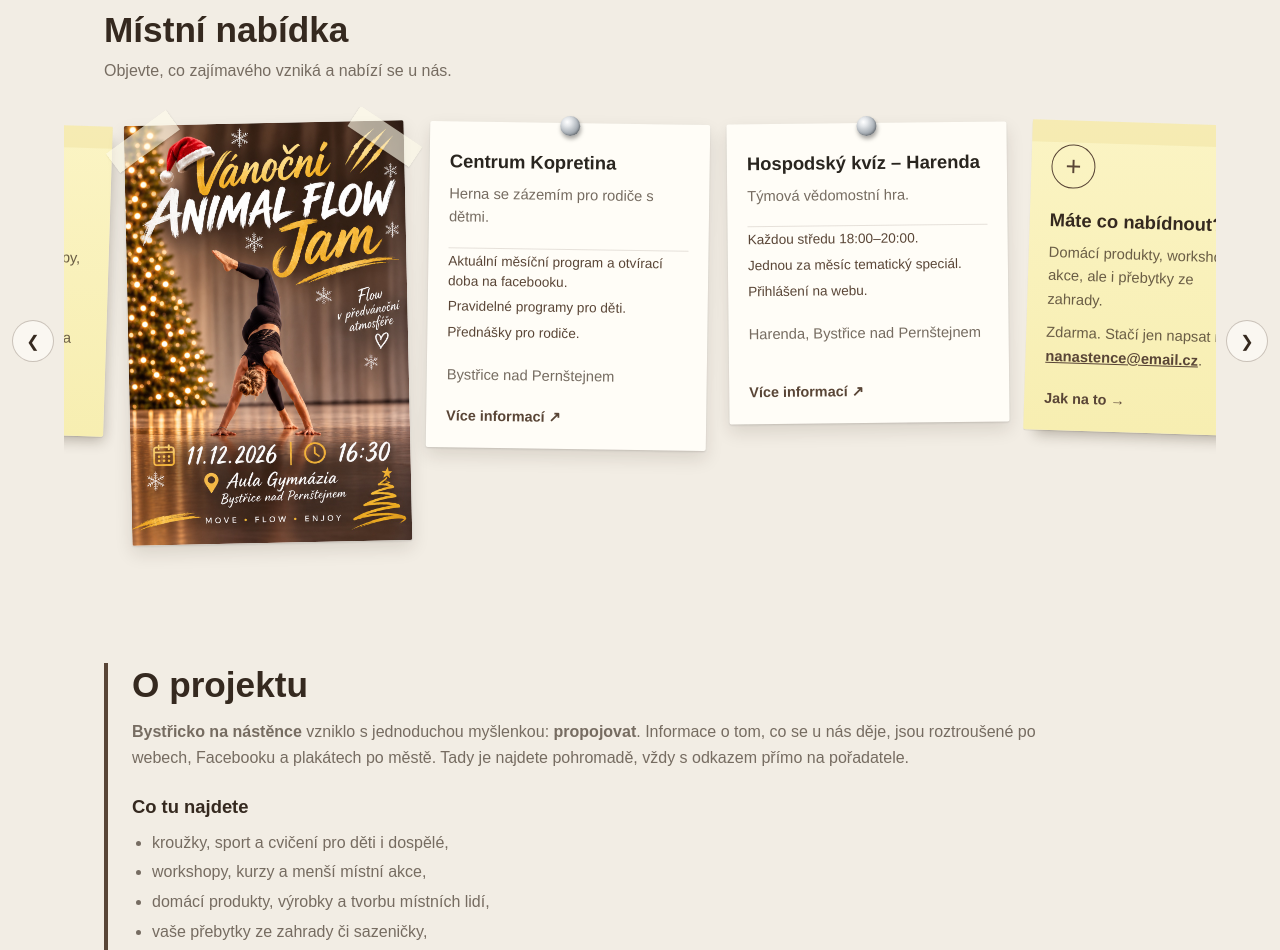
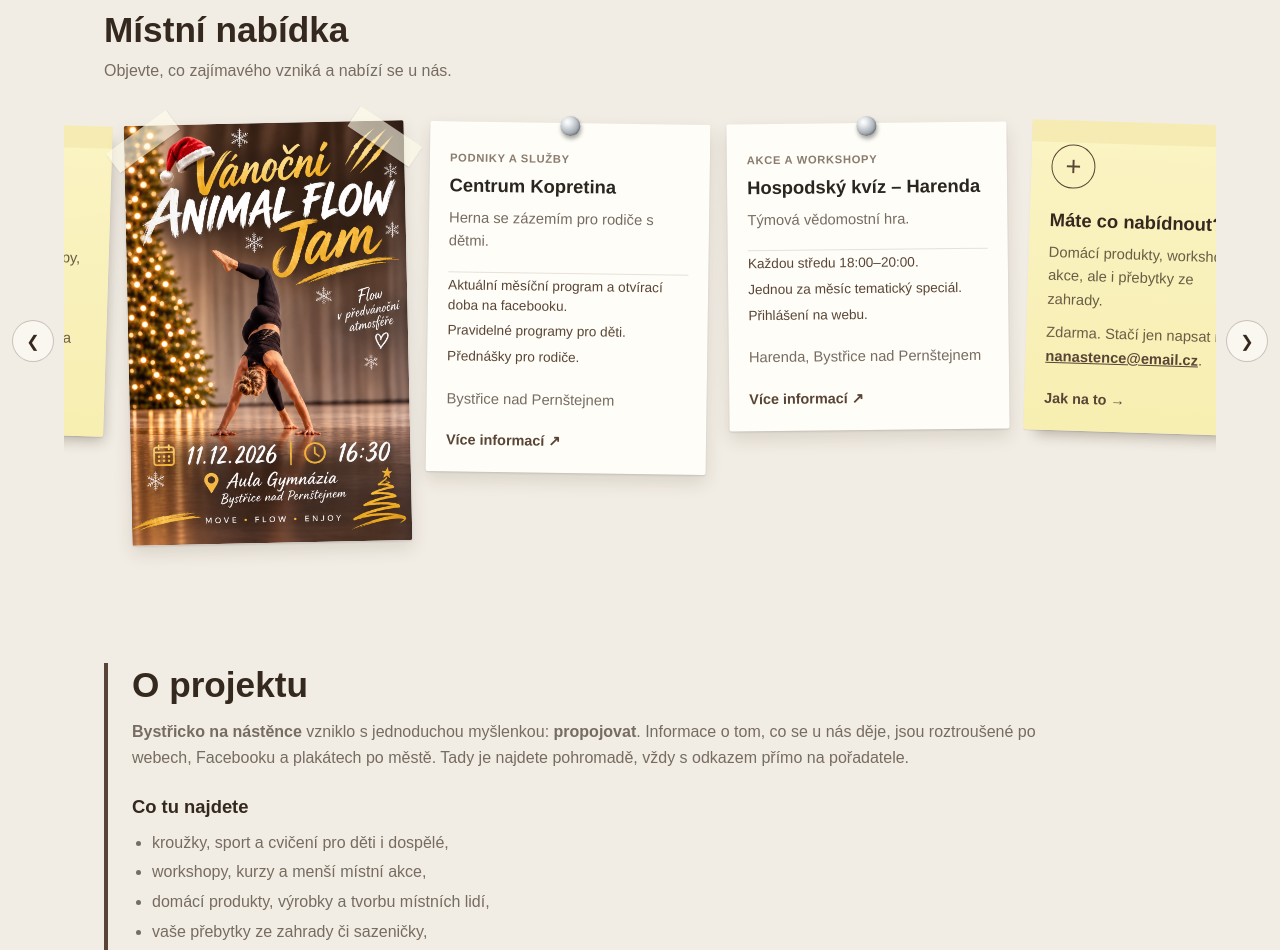
Before and after one commit to Xuxa9/bystricko-na-nastence, a plain HTML site: page index.html in a window 1280 px wide. Shown: the part 1140-2090 px from the top of the page. Drawn offline with Linux system fonts and the light colour scheme.

Commit message:
Stitky v Mistni nabidce (akce, produkty, tvorba, podniky)

```diff
--- a/data.js
+++ b/data.js
@@ -558,6 +558,7 @@ const offers = [
         id: "bystrice-nabidka-animal-flow-1",
         category: "nabidka",
         pinned: true,
+        tag: "akce",
         title: "Vánoční Animal Flow Jam",
         description: "",
         details: [],
@@ -579,6 +580,7 @@ const offers = [
     {
         id: "bystrice-nabidka-kviz-1",
         category: "nabidka",
+        tag: "akce",
         title: "Hospodský kvíz – Harenda",
         description: "Týmová vědomostní hra.",
         details: [
@@ -603,6 +605,7 @@ const offers = [
     {
         id: "bystrice-nabidka-kopretina-1",
         category: "nabidka",
+        tag: "podniky",
         title: "Centrum Kopretina",
         description: "Herna se zázemím pro rodiče s dětmi.",
         details: [
--- a/script.js
+++ b/script.js
@@ -7,6 +7,14 @@ const categoryNames = {
     pohyb: "Pohyb a kroužky",
     nabidka: "Místní nabídka",
     sluzby: "Služby"
+};
+
+// Štítky v Místní nabídce (v data.js pole tag)
+const tagNames = {
+    produkty: "Lokální produkty",
+    tvorba: "Tvorba a výrobky",
+    akce: "Akce a workshopy",
+    podniky: "Podniky a služby"
 };
 
 function getActiveOffers() {
@@ -74,6 +82,14 @@ function createOfferCard(offer, index = 0) {
     ].filter(Boolean);
 
     location.textContent = locationParts.join(", ");
+
+    // Nenápadný štítek nad nadpisem (jen když ho nabídka má)
+    if (offer.tag && tagNames[offer.tag]) {
+        const tag = document.createElement("span");
+        tag.className = "offer-tag";
+        tag.textContent = tagNames[offer.tag];
+        info.appendChild(tag);
+    }
 
     info.append(title, description);
 
--- a/style.css
+++ b/style.css
@@ -185,6 +185,17 @@ a {
     margin: 0 0 18px;
     color: var(--muted);
     font-size: 0.92rem;
+}
+
+/* ŠTÍTEK (Místní nabídka) – malý a nenápadný */
+.offer-tag {
+    margin: 0 0 6px;
+    color: var(--brown);
+    font-size: 0.7rem;
+    font-weight: 700;
+    letter-spacing: 0.06em;
+    text-transform: uppercase;
+    opacity: 0.7;
 }
 
 /* DOPLŇUJÍCÍ INFORMACE */
```
